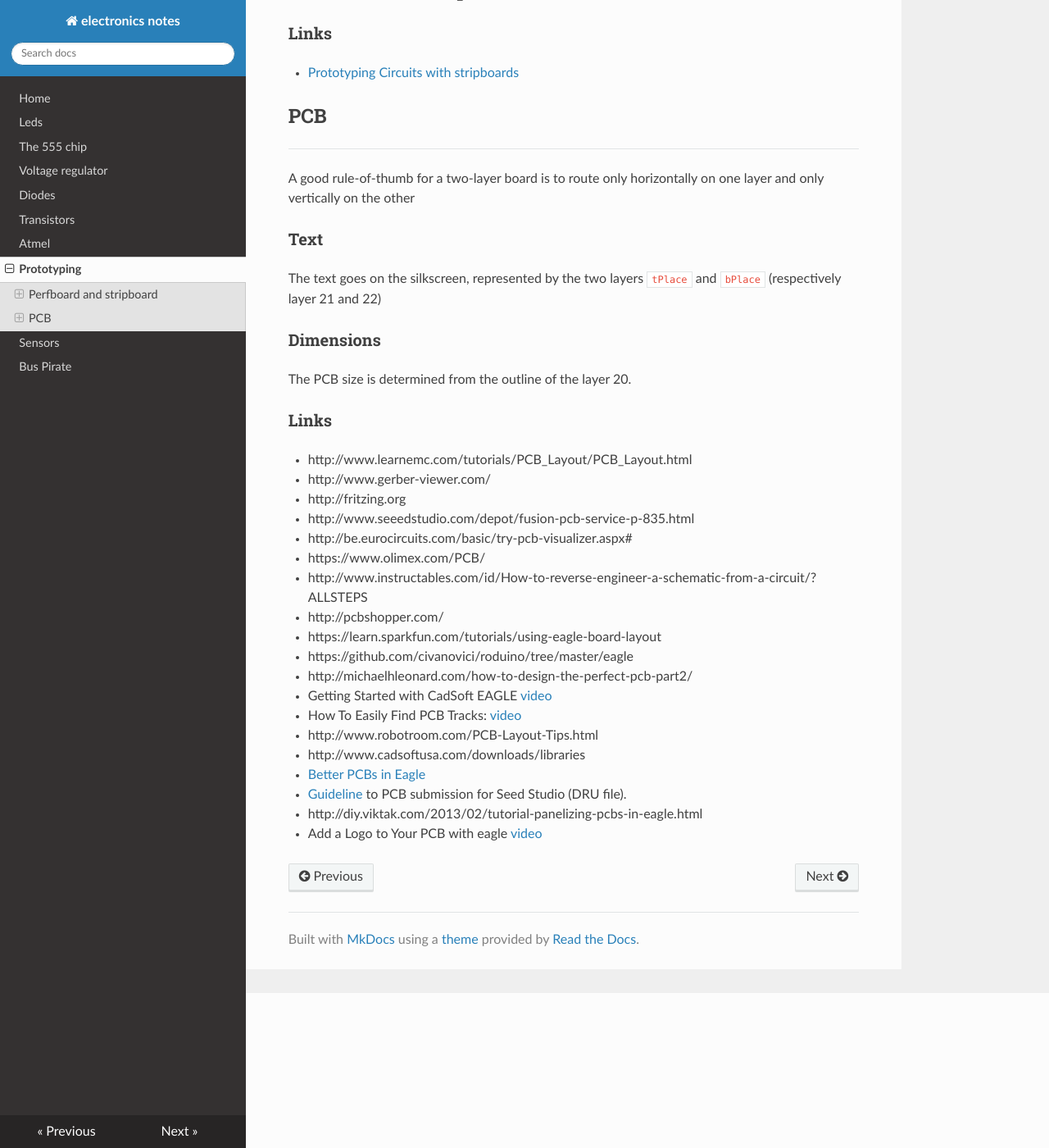
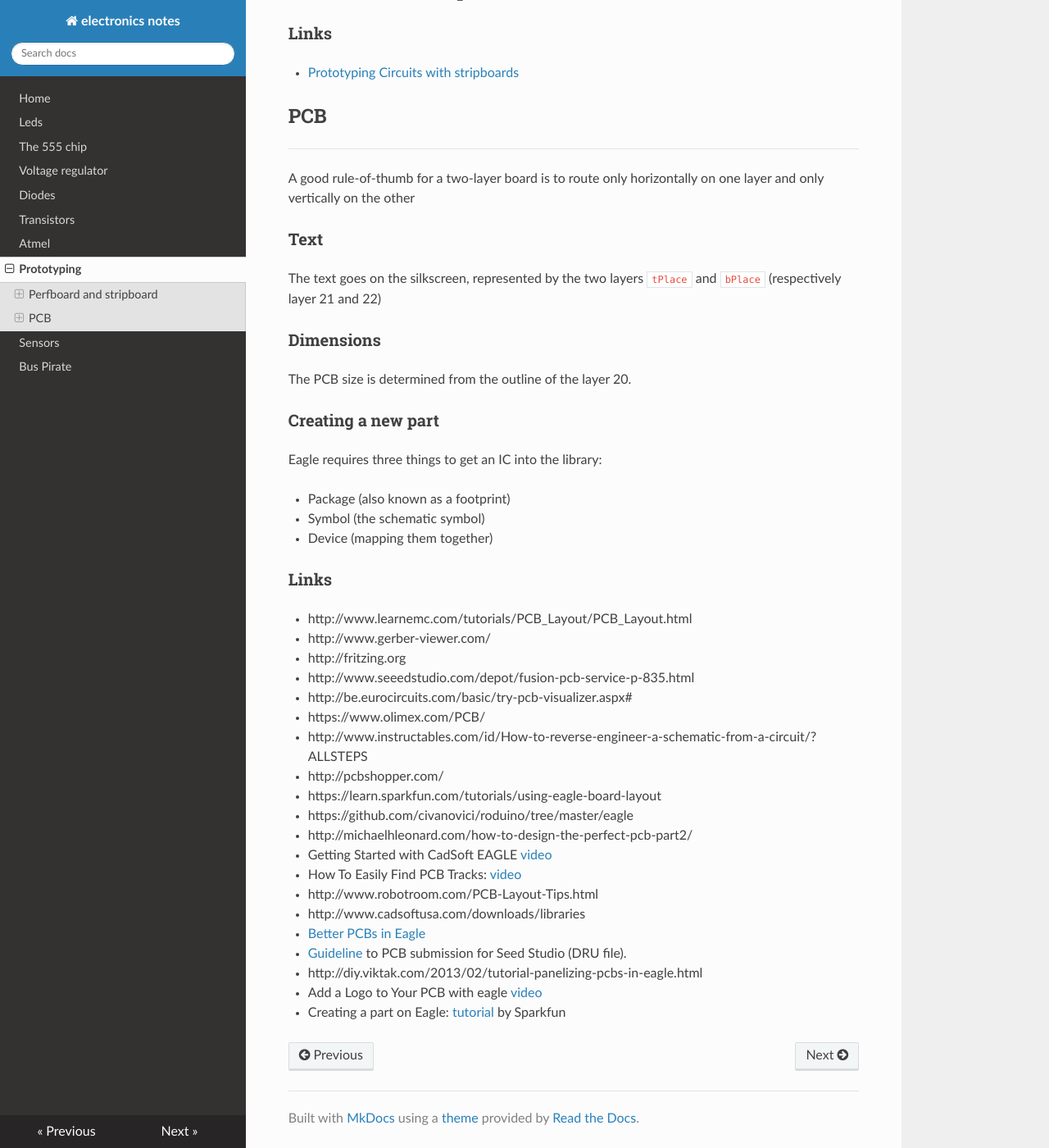
Before and after one commit to gipi/electronics-notes, an MkDocs documentation site: the page built from docs/Prototyping.md, in a window 1280 px wide and 1400 px high, scrolled down 189 px. Shown: the whole window at 82% size. Built offline with MkDocs 1.6.1, drawn with Linux system fonts in a browser that asks for light colours; nearby versions of some CDN libraries; old or Windows-style settings are respelled for this version of MkDocs.

Commit message:
Add some notes about creating part in eagle.

```diff
--- a/docs/Prototyping.md
+++ b/docs/Prototyping.md
@@ -20,6 +20,14 @@ layer 21 and 22)
 
 The PCB size is determined from the outline of the layer 20.
 
+### Creating a new part
+
+Eagle requires three things to get an IC into the library:
+
+* Package (also known as a footprint)
+* Symbol (the schematic symbol)
+* Device (mapping them together)
+
 ### Links
 
  - http://www.learnemc.com/tutorials/PCB_Layout/PCB_Layout.html
@@ -41,3 +49,4 @@ The PCB size is determined from the outline of the layer 20.
  - [Guideline](http://support.seeedstudio.com/knowledgebase/articles/422482-fusion-pcb-order-submission-guidelines) to PCB submission for Seed Studio (DRU file).
  - http://diy.viktak.com/2013/02/tutorial-panelizing-pcbs-in-eagle.html
  - Add a Logo to Your PCB with eagle [video](https://www.youtube.com/watch?v=z1Ej3nJz43c)
+ - Creating a part on Eagle: [tutorial](https://learn.sparkfun.com/tutorials/designing-pcbs-smd-footprints) by Sparkfun
```
